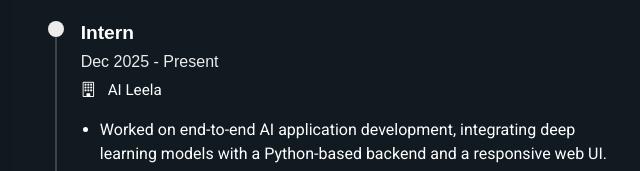
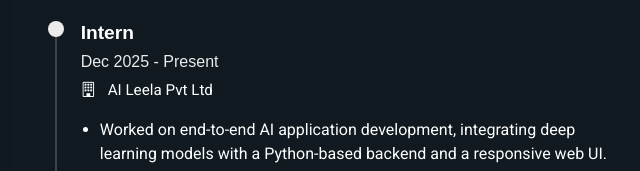
Before and after one commit to yogesh0423/Portfolio, a plain HTML site: page index.html in a window 1280 px wide. Shown: the part 3268-3439 px from the top of the page, 640-1280 px from the left. Drawn offline with Linux system fonts and the light colour scheme.

Commit message:
few modifications in index.html

```diff
--- a/index.html
+++ b/index.html
@@ -476,7 +476,7 @@
               <div class="resume-item">
                 <h4>Intern</h4>
                 <h5>Dec 2025 - Present</h5>
-                <p class="company"><i class="bi bi-building"></i> AI Leela</p>
+                <p class="company"><i class="bi bi-building"></i> AI Leela Pvt Ltd</p>
                 <ul>
                   <li>Worked on end-to-end AI application development, integrating deep learning models with a Python-based backend and a responsive web UI.</li>
                   <li>Implemented and experimented with deep learning architectures (CNNs, basic NLP models) using TensorFlow / PyTorch for real-world problem statements.</li>
```
